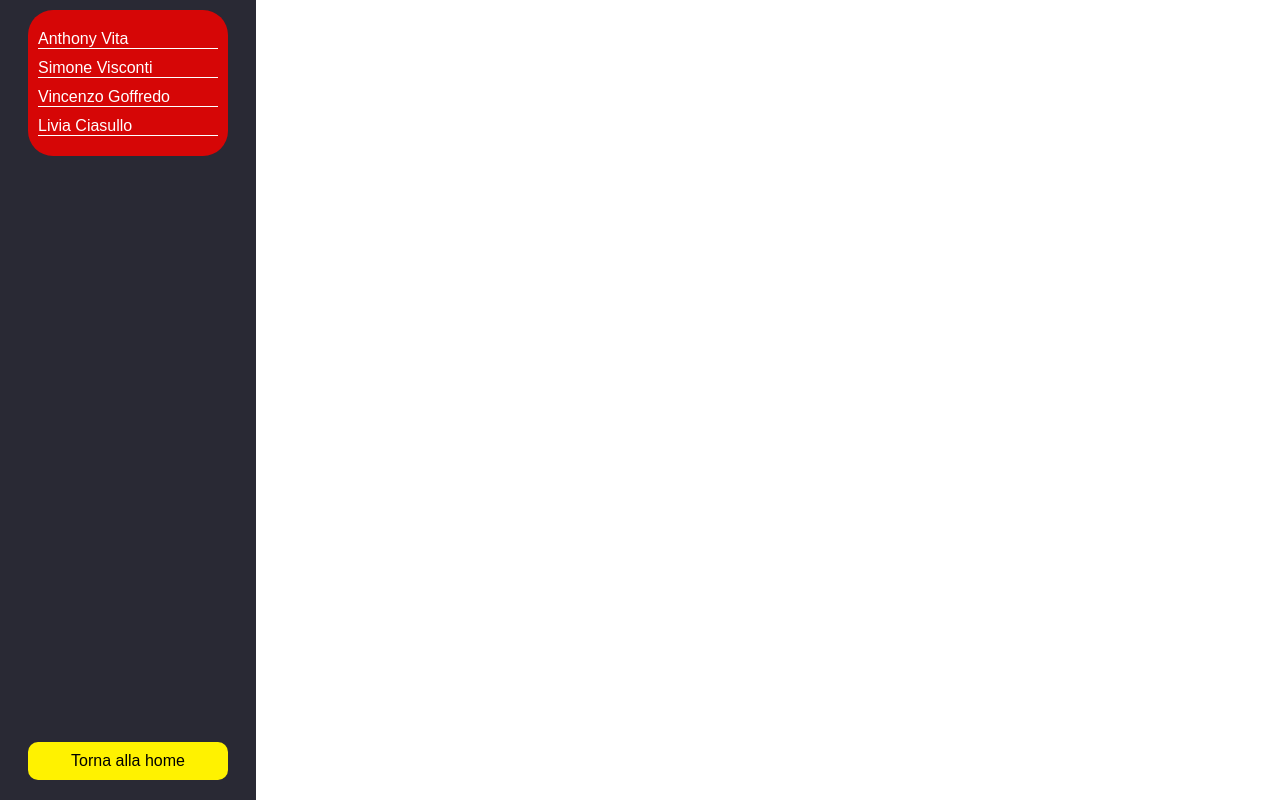
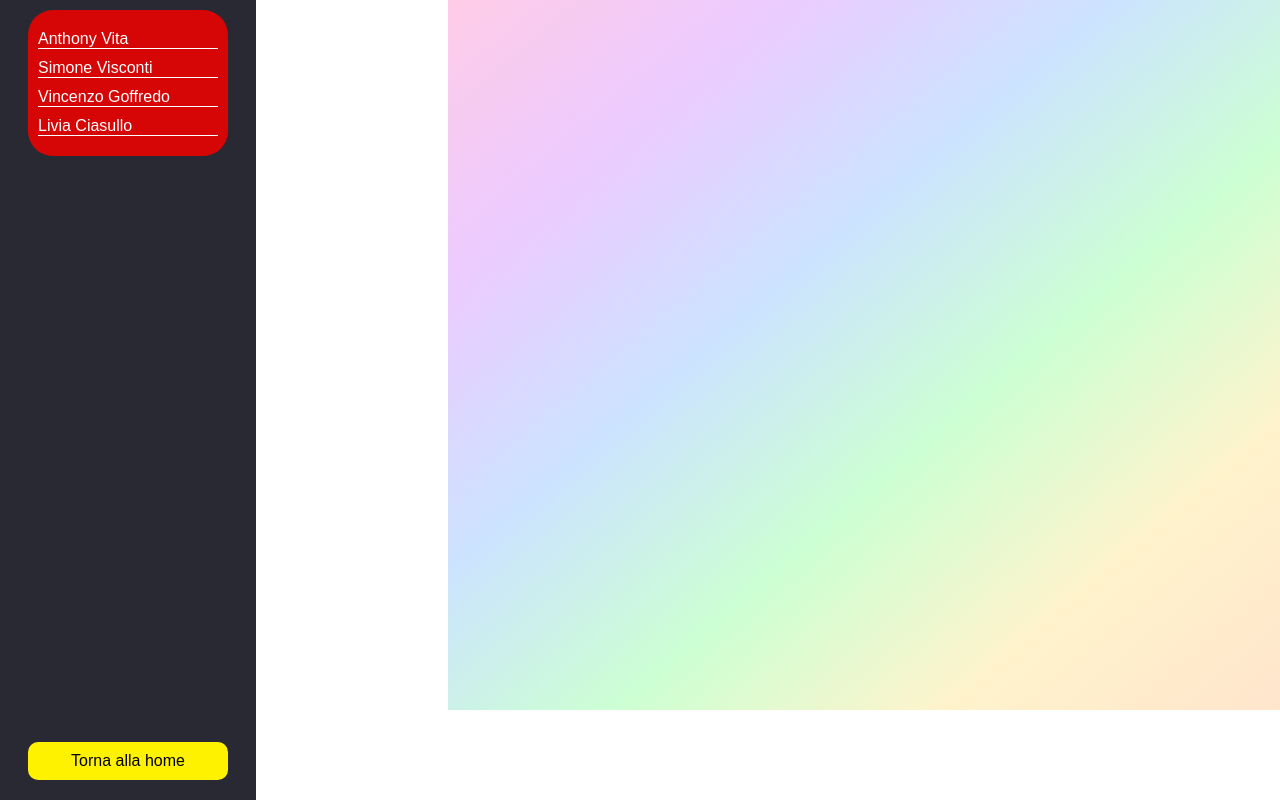
Before and after one commit to simonevisconti123/TSW-24-25-GR14, a PHP site: page /chiSiamo.html in a window 1280 px wide. Run offline with PHP 8.4, Linux system fonts and the light colour scheme.

Commit message:
modifiche pagine chi siamo ridimensionamento laterale e sfondo

```diff
--- a/chiSiamo.html
+++ b/chiSiamo.html
@@ -19,7 +19,7 @@
       </div>
       <button class="home-button" onclick=returnToHome()>Torna alla home</button>
     </div>
-    <div class="pagina_presentazione">
+    <div class="centerBlock">
       <iframe id="userFrame" src=""></iframe>
     </div>
 </body>
--- a/css/chiSiamo_style.css
+++ b/css/chiSiamo_style.css
@@ -1,3 +1,10 @@
+html, body {
+  height: 100%; /* Assicura che l'altezza sia 100% per tutto il corpo */
+  margin: 0; /* Rimuove qualsiasi margine */
+  padding: 0; /* Rimuove qualsiasi padding */
+  overflow-x: hidden; /* Impedisce lo scroll orizzontale */
+}
+
 * {
   margin: 0;
   padding: 0;
@@ -8,6 +15,7 @@ body {
   font-family: Arial, sans-serif;
   display: flex;
   height: 100vh;
+  overflow-x: hidden; /*Impedisce lo scroll orizzontale */
 }
 
     .leftBlock {
@@ -40,6 +48,9 @@ body {
               cursor: pointer;
               border-bottom: 1px solid white;
               text-align: left;
+              white-space: nowrap;  /* Impedisce il testo di andare a capo */
+              overflow: hidden;     /* Nasconde il testo che esce dal box */
+              text-overflow: ellipsis;  /* Aggiunge "..." se il testo è troppo lungo */
             }
 
                 .namesBox button:hover {
@@ -58,20 +69,161 @@ body {
           border-radius: 10px;
           cursor: pointer;
           margin-bottom: 10px;
+          white-space: nowrap;  /* Impedisce il testo di andare a capo */
+          overflow: hidden;     /* Nasconde il testo che esce dal box */
+          text-overflow: ellipsis;  /* Aggiunge "..." se il testo è troppo lungo */
         }
 
         .home-button:hover {
           background-color: #9F9700;
         }
+    html, body {
+      height: 100%;
+      margin: 0;
+      padding: 0;
+      overflow-x: hidden; /* Impedisce lo scroll orizzontale */
+    }
+    /*centerBlock*/
+    .centerBlock {
+      position: relative; /* serve a permettere al form di aggiunta nuovi post di essere esente dal flex */
+      display: flex;
+      flex-direction: column; /* I div saranno disposti uno sotto l'altro */
+      align-items: center;    /* Centra i div orizzontalmente */
+      flex: 1;
+      margin-left: 15%; /* Per non coprire leftBlock */
+      height: calc(100vh - 90px); /* Sottrae upBar e footer */
+      overflow-y: auto; /* Permette lo scroll */
+      background-color: #ffffff;
 
-    .pagina_presentazione {
-      flex-grow: 1;
-      padding: 0;
-      background-color: white;
+      background: linear-gradient(
+          to bottom right,
+          #ffcce7 0%,
+          #cd77ff62 20%,
+          #cce3ff 40%,
+          #ccffd3 60%,
+          #fff3cc 80%,
+          #ffe5cc 100%
+      );
+      padding-bottom: 30px;
     }
 
-        iframe {
+        .centerBlock iframe {
           width: 100%;
           height: 100%;
           border: none;
+          display: block; /* Assicura che l'iframe si comporti come un blocco e non abbia spazi indesiderati */
+        }html, body {
+  height: 100%; /* Assicura che l'altezza sia 100% per tutto il corpo */
+  margin: 0; /* Rimuove qualsiasi margine */
+  padding: 0; /* Rimuove qualsiasi padding */
+  overflow-x: hidden; /* Impedisce lo scroll orizzontale */
+}
+
+* {
+  margin: 0;
+  padding: 0;
+  box-sizing: border-box;
+}
+
+body {
+  font-family: Arial, sans-serif;
+  display: flex;
+  height: 100vh;
+  overflow-x: hidden; /*Impedisce lo scroll orizzontale */
+}
+
+    .leftBlock {
+      width: 20%;
+      background-color: #292934;
+      color: white;
+      display: flex;
+      flex-direction: column;
+      justify-content: space-between;
+      align-items: center;
+      padding: 10px 0;
+    }
+
+        .namesBox {
+          width: 80%;
+          max-width: 200px;
+          background-color: #D60606;
+          padding: 10px;
+          border-radius: 25px;
         }
+
+            .namesBox button {
+              display: block;
+              width: 100%;
+              background-color: transparent;
+              border: none;
+              color: white;
+              font-size: 16px;
+              margin: 10px 0;
+              cursor: pointer;
+              border-bottom: 1px solid white;
+              text-align: left;
+              white-space: nowrap;  /* Impedisce il testo di andare a capo */
+              overflow: hidden;     /* Nasconde il testo che esce dal box */
+              text-overflow: ellipsis;  /* Aggiunge "..." se il testo è troppo lungo */
+            }
+
+                .namesBox button:hover {
+                  background-color: #ff4d4d;
+                }
+
+        .home-button {
+          width: 80%;
+          max-width: 200px;
+          background-color: #FFF200;
+          color: black;
+          font-size: 16px;
+          padding: 10px;
+          text-align: center;
+          border: none;
+          border-radius: 10px;
+          cursor: pointer;
+          margin-bottom: 10px;
+          white-space: nowrap;  /* Impedisce il testo di andare a capo */
+          overflow: hidden;     /* Nasconde il testo che esce dal box */
+          text-overflow: ellipsis;  /* Aggiunge "..." se il testo è troppo lungo */
+        }
+
+        .home-button:hover {
+          background-color: #9F9700;
+        }
+    html, body {
+      height: 100%;
+      margin: 0;
+      padding: 0;
+      overflow-x: hidden; /* Impedisce lo scroll orizzontale */
+    }
+    /*centerBlock*/
+    .centerBlock {
+      position: relative; /* serve a permettere al form di aggiunta nuovi post di essere esente dal flex */
+      display: flex;
+      flex-direction: column; /* I div saranno disposti uno sotto l'altro */
+      align-items: center;    /* Centra i div orizzontalmente */
+      flex: 1;
+      margin-left: 15%; /* Per non coprire leftBlock */
+      height: calc(100vh - 90px); /* Sottrae upBar e footer */
+      overflow-y: auto; /* Permette lo scroll */
+      background-color: #ffffff;
+
+      background: linear-gradient(
+          to bottom right,
+          #ffcce7 0%,
+          #cd77ff62 20%,
+          #cce3ff 40%,
+          #ccffd3 60%,
+          #fff3cc 80%,
+          #ffe5cc 100%
+      );
+      padding-bottom: 30px;
+    }
+
+        .centerBlock iframe {
+          width: 100%;
+          height: 100%;
+          border: none;
+          display: block; /* Assicura che l'iframe si comporti come un blocco e non abbia spazi indesiderati */
+        }
```
